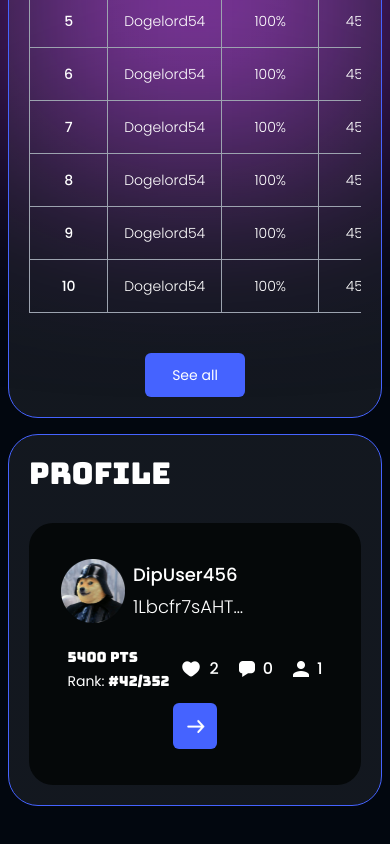
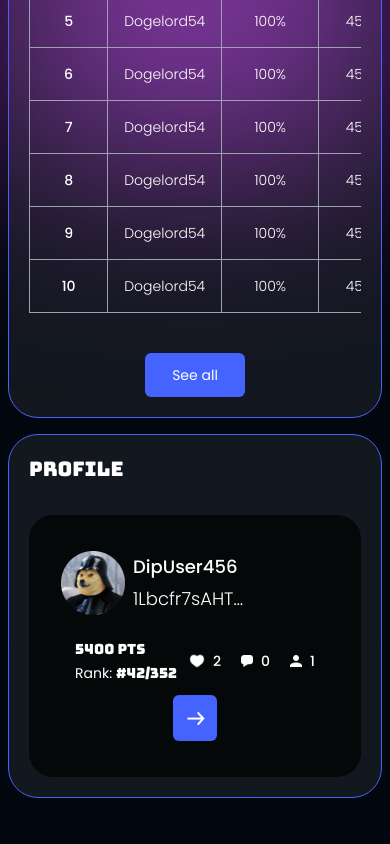
Before and after one commit to AbdurRehman1312/laika_pamp, a React (Vite) app: page / in a window 390 px wide. Shown: the part 2658-3502 px from the top of the page. Built offline with nearby package versions, Linux system fonts and the light colour scheme.

Commit message:
feat: Update ProfileCard component with profile image
- Add profile.png to assets/index.js
- Use the profile image in ProfileCard component in ProfileCard.jsx

```diff
--- a/src/components/ProfileCard/ProfileCard.jsx
+++ b/src/components/ProfileCard/ProfileCard.jsx
@@ -2,7 +2,7 @@ import React from 'react'
 import * as images from "../../assets"
 import ButtonImageP from '../ButtonImageP/ButtonImageP'
 import { Link } from 'react-router-dom'
-const ProfileCard = ({username, profile_id, points, rank, like, message, profile }) => {
+const ProfileCard = ({ username, profile_id, points, rank, like, message, profile }) => {
     return (
         <>
             <div className='bg-[#050809]  rounded-3xl py-9 px-8'>
@@ -23,22 +23,21 @@ const ProfileCard = ({username, profile_id, points, rank, like, message, profile
                     </div>
                     <div className='flex items-center  gap-5'>
                         <div className='flex items-center gap-2'>
-                        <img src={images.heart} alt="" className='w-5' />
-                        <p className='text-white font-medium text-base md:text-lg'>{like}</p>
+                            <img src={images.heart} alt="" className='md:w-5 w-4' />
+                            <p className='text-white font-medium text-sm md:text-lg'>{like}</p>
                         </div>
                         <div className='flex items-center gap-2'>
-                        <img src={images.msg} alt="" className='w-4' />
-                        <p className='text-white font-medium text-base md:text-lg'>{message}</p>
+                            <img src={images.msg} alt="" className='md:w-4 w-3' />
+                            <p className='text-white font-medium text-sm md:text-lg'>{message}</p>
                         </div>
                         <div className='flex items-center gap-2'>
-                        <img src={images.profile} alt="" className='w-4' />
-                        <p className='text-white font-medium text-base md:text-lg'>{profile}</p>
+                            <img src={images.profile} alt="" className='md:w-4 w-3' />
+                            <p className='text-white font-medium text-sm md:text-lg'>{profile}</p>
                         </div>
                     </div>
                     <Link to={"/profile"}>
                         <ButtonImageP image={images.arrowr} />
                     </Link>
-
                 </div>
             </div>
         </>
--- a/src/pages/Home/Home.jsx
+++ b/src/pages/Home/Home.jsx
@@ -151,11 +151,10 @@ const Home = () => {
           <LeaderBoardTable leaderboardLength={10} style={"bg_purple2"} all={true} date={false} />
         </div>
         <div className='border  z-[100] w-full xl:w-[45%] lg:w-[55%]  rounded-[30px] border-primary bg_glass lg:p-10 p-5 '>
-          <h1 className='font-bungee text-3xl'>Profile</h1>
+          <h1 className='font-bungee md:text-3xl text-xl'>Profile</h1>
           <div className='mt-8'>
           <ProfileCard username={"DipUser456"} profile_id={"1Lbcfr7sAHTD9CgdQo3HTMTkV8LK4ZnX71"} points={5400} rank={"#42/352"} like={2} message={0} profile={1} />
           </div>
-
         </div>
       </div>
     </section>
```
Lines whose indentation alone changed are shown as unchanged.
